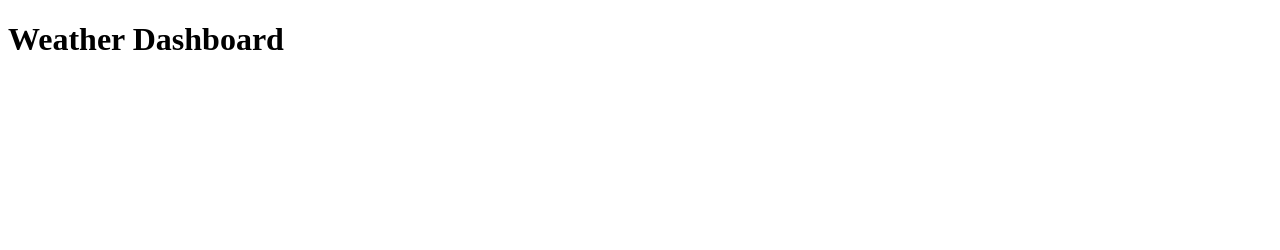
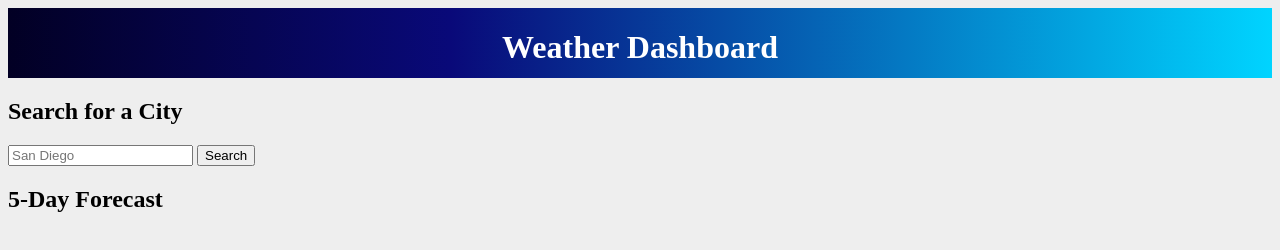
Before and after one commit to bilalfarrukh2000/cool-weather-dashboard, a plain HTML site: page index.html in a window 1280 px wide. Drawn offline with nearby package versions, Linux system fonts and the light colour scheme.

Commit message:
Add search box in html and forecast section in html

```diff
--- a/assets/css/style.css
+++ b/assets/css/style.css
@@ -1,9 +1,13 @@
-<!DOCTYPE html>
-<html lang="en-us">
-<head>
-    <meta charset="UTF-8" />
-    <link rel="stylesheet" href="./assets/css/style.css">
-    <title></title>
-</head>
+body {
+  background-color: #eee;
+}
 
-</html>
+header{
+display:flex;
+justify-content: center;
+background: rgb(2,0,36);
+background: linear-gradient(90deg, rgba(2,0,36,1) 0%, rgba(9,9,121,1) 35%, rgba(0,212,255,1) 100%);
+height:70px;
+color:white;
+margin-bottom: 10px;
+}
--- a/index.html
+++ b/index.html
@@ -6,11 +6,27 @@
     <title></title>
 </head>
 
-<!-- Body-->
+<!--Body-->
 <body>
     <header><h1>Weather Dashboard</h1></header>
 
+    <main class="container">
+        <section class="sidebar">
+            <h1>Search for a City</h1>
+            <input type="text" placeholder="San Diego">
+            <button class="search">Search</button>
+            <div class="solid"></div>
+        </section>
+        <section class="display-weather">
+            <div class="general"></div>
+            <h1>5-Day Forecast</h1>
+            <div class="five"></div>
+        </section>
+    </main>
 
+    <script src="https://cdn.jsdelivr.net/npm/jquery@3.6.0/dist/jquery.min.js"></script>
+    <script src="https://cdnjs.cloudflare.com/ajax/libs/moment.js/2.29.4/moment.min.js"></script>
+    <script src="script.js"></script>
 </body>
 
 </html>
```
